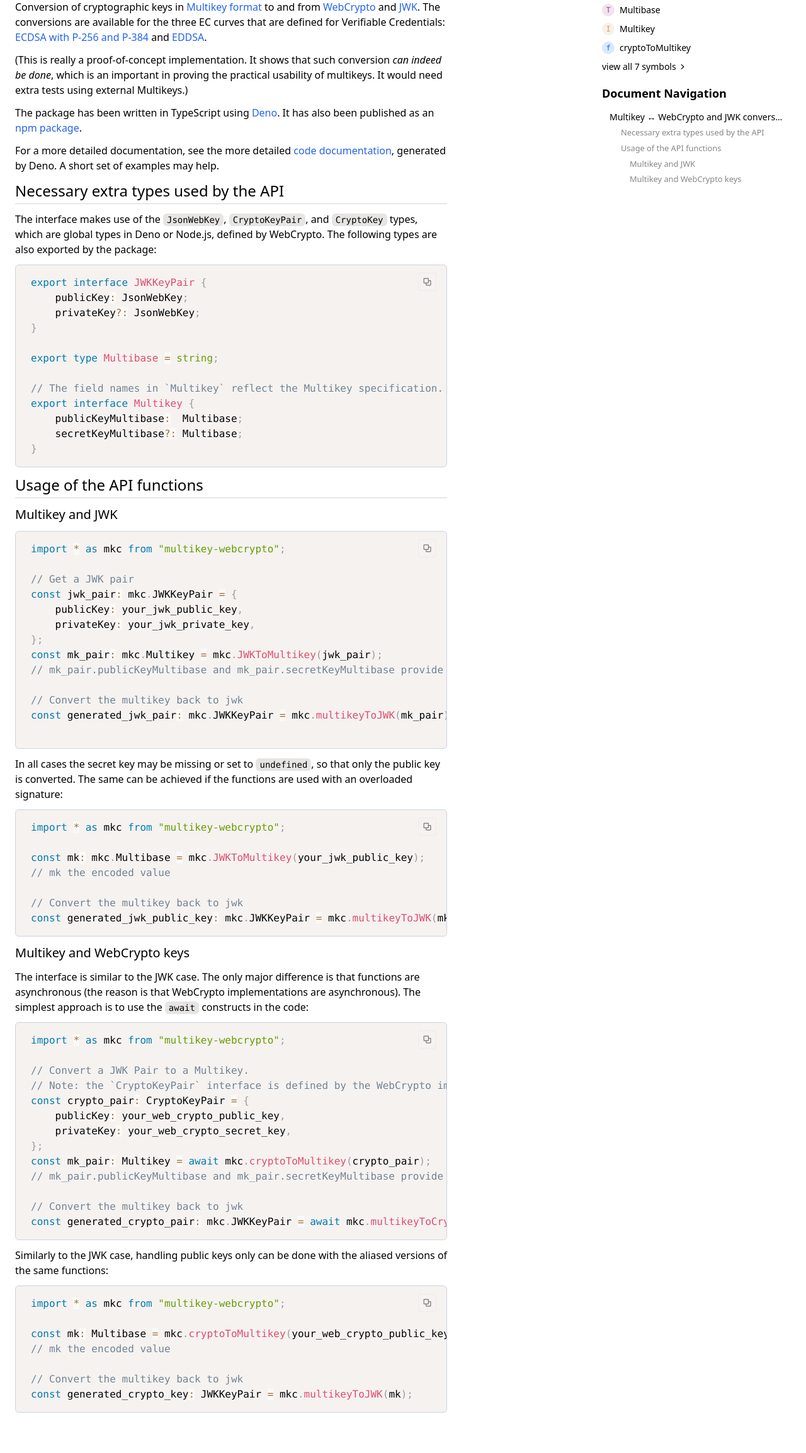
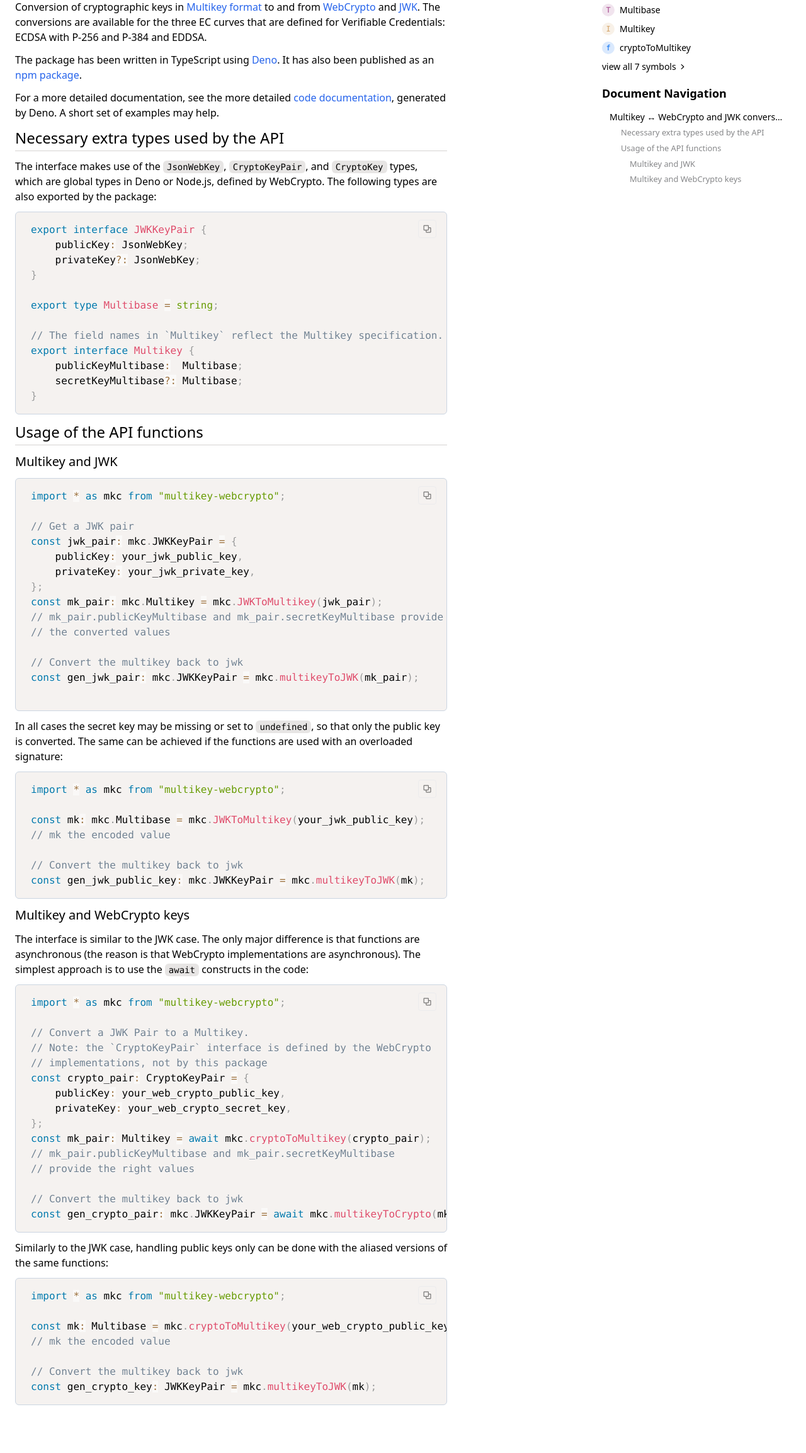
Before and after one commit to iherman/multikey-webcrypto-d, a plain HTML site: page docs/index.html in a window 1280 px wide. Shown: the part 170-2477 px from the top of the page at 63% size. Drawn offline with Linux system fonts and the light colour scheme.

Commit message:
Update some links in the documentation

```diff
--- a/deno.json
+++ b/deno.json
@@ -6,8 +6,7 @@
   "tasks": {
     "docs": {
       "description": "Generate a user API documentation. The task is complicated because it includes the README.md file into the top level, and removes replaces the '~' character from the generated URL with the correct escape.",
-      "command": "sh tools/run_docs.sh",
-      "comment": "deno run -A tools/copy_readme.ts > multikey_webcrypto.ts; deno doc --html --name=\"Multikey/WebCrypto API\" multikey_webcrypto.ts; /bin/rm multikey_webcrypto.ts; deno run -A tools/remove_tilde.ts"
+      "command": "sh tools/run_docs.sh"
     },
     "package": {
       "description": "Generate an npm compatible package into the '.npm' directory.",
--- a/docs/index.html
+++ b/docs/index.html
@@ -27,14 +27,12 @@
 </nav>
 <div id="searchResults"></div><div id="content">
     <main><section >
-  <div class="space-y-2 flex-1 "><div class="space-y-7" id="module_doc"><div class="markdown"><p>--- NOT PRODUCTION READY ---</p>
+  <div class="space-y-2 flex-1 "><div class="space-y-7" id="module_doc"><div class="markdown"><p>--- NOT PRODUCTION READY. WOULD NEED INTEROPERABILITY TESTS---</p>
 <h1 id="multikey-︎-webcrypto-and-jwk-conversions">
 Multikey ↔︎ WebCrypto and JWK conversions</h1>
-<p>Conversion of cryptographic keys in <a href="https://www.w3.org/TR/controller-document/#multikey">Multikey format</a> to and
+<p>Conversion of cryptographic keys in <a href="https://www.w3.org/TR/controller-document/#Multikey">Multikey format</a> to and
 from <a href="https://www.w3.org/TR/WebCryptoAPI/">WebCrypto</a> and <a href="https://datatracker.ietf.org/doc/html/rfc7517">JWK</a>. The conversions are available for the three EC curves that are defined for Verifiable Credentials:
-<a href="https://www.w3.org/TR/vc-di-ecdsa/#multikey">ECDSA with P-256 and P-384</a> and <a href="https://www.w3.org/TR/vc-di-eddsa/#multikey">EDDSA</a>.</p>
-<p>(This is really a proof-of-concept implementation. It shows that such conversion <em>can indeed be done</em>,
-which is an important in proving the practical usability of multikeys. It would need extra tests using external Multikeys.)</p>
+ECDSA with P-256 and P-384 and EDDSA.</p>
 <p>The package has been written in TypeScript using <a href="https://deno.land">Deno</a>. It has also been published as an <a href="https://www.npmjs.com/package/multikey-webcrypto">npm package</a>.</p>
 <p>For a more detailed documentation, see the more detailed <a href="https://iherman.github.io/multikey-webcrypto-d/">code documentation</a>, generated by Deno. A short set of examples may help.</p>
 <h2 id="necessary-extra-types-used-by-the-api">
@@ -86,10 +84,11 @@ const jwk_pair: mkc.JWKKeyPair = {
     privateKey: your_jwk_private_key,
 };
 const mk_pair: mkc.Multikey = mkc.JWKToMultikey(jwk_pair);
-// mk_pair.publicKeyMultibase and mk_pair.secretKeyMultibase provide the converted values
+// mk_pair.publicKeyMultibase and mk_pair.secretKeyMultibase provide
+// the converted values
 
 // Convert the multikey back to jwk
-const generated_jwk_pair: mkc.JWKKeyPair = mkc.multikeyToJWK(mk_pair);
+const gen_jwk_pair: mkc.JWKKeyPair = mkc.multikeyToJWK(mk_pair);
 
 </code><button class="context_button" data-copy="import * as mkc from &quot;multikey-webcrypto&quot;;
 
@@ -99,10 +98,11 @@ const jwk_pair: mkc.JWKKeyPair = {
     privateKey: your_jwk_private_key,
 };
 const mk_pair: mkc.Multikey = mkc.JWKToMultikey(jwk_pair);
-// mk_pair.publicKeyMultibase and mk_pair.secretKeyMultibase provide the converted values
+// mk_pair.publicKeyMultibase and mk_pair.secretKeyMultibase provide
+// the converted values
 
 // Convert the multikey back to jwk
-const generated_jwk_pair: mkc.JWKKeyPair = mkc.multikeyToJWK(mk_pair);
+const gen_jwk_pair: mkc.JWKKeyPair = mkc.multikeyToJWK(mk_pair);
 
 "><svg class="copy" width="15" height="15" viewBox="0 0 15 15" fill="none" xmlns="http://www.w3.org/2000/svg">
 <rect x="2" y="2" width="7" height="7" fill="none"/>
@@ -121,14 +121,14 @@ const mk: mkc.Multibase = mkc.JWKToMultikey(your_jwk_public_key);
 // mk the encoded value
 
 // Convert the multikey back to jwk
-const generated_jwk_public_key: mkc.JWKKeyPair = mkc.multikeyToJWK(mk);
+const gen_jwk_public_key: mkc.JWKKeyPair = mkc.multikeyToJWK(mk);
 </code><button class="context_button" data-copy="import * as mkc from &quot;multikey-webcrypto&quot;;
 
 const mk: mkc.Multibase = mkc.JWKToMultikey(your_jwk_public_key);
 // mk the encoded value
 
 // Convert the multikey back to jwk
-const generated_jwk_public_key: mkc.JWKKeyPair = mkc.multikeyToJWK(mk);
+const gen_jwk_public_key: mkc.JWKKeyPair = mkc.multikeyToJWK(mk);
 "><svg class="copy" width="15" height="15" viewBox="0 0 15 15" fill="none" xmlns="http://www.w3.org/2000/svg">
 <rect x="2" y="2" width="7" height="7" fill="none"/>
 <rect x="6" y="6" width="7" height="7" fill="none"/>
@@ -146,29 +146,33 @@ The simplest approach is to use the <code>await</code> constructs in the code:</
 <pre class="highlight"><code class="language-typescript">import * as mkc from &quot;multikey-webcrypto&quot;;
 
 // Convert a JWK Pair to a Multikey.
-// Note: the `CryptoKeyPair` interface is defined by the WebCrypto implementations, not by this package
+// Note: the `CryptoKeyPair` interface is defined by the WebCrypto
+// implementations, not by this package
 const crypto_pair: CryptoKeyPair = {
     publicKey: your_web_crypto_public_key,
     privateKey: your_web_crypto_secret_key,
 };
 const mk_pair: Multikey = await mkc.cryptoToMultikey(crypto_pair);
-// mk_pair.publicKeyMultibase and mk_pair.secretKeyMultibase provide the right values
+// mk_pair.publicKeyMultibase and mk_pair.secretKeyMultibase
+// provide the right values
 
 // Convert the multikey back to jwk
-const generated_crypto_pair: mkc.JWKKeyPair = await mkc.multikeyToCrypto(mk_pair);
+const gen_crypto_pair: mkc.JWKKeyPair = await mkc.multikeyToCrypto(mk_pair);
 </code><button class="context_button" data-copy="import * as mkc from &quot;multikey-webcrypto&quot;;
 
 // Convert a JWK Pair to a Multikey.
-// Note: the `CryptoKeyPair` interface is defined by the WebCrypto implementations, not by this package
+// Note: the `CryptoKeyPair` interface is defined by the WebCrypto
+// implementations, not by this package
 const crypto_pair: CryptoKeyPair = {
     publicKey: your_web_crypto_public_key,
     privateKey: your_web_crypto_secret_key,
 };
 const mk_pair: Multikey = await mkc.cryptoToMultikey(crypto_pair);
-// mk_pair.publicKeyMultibase and mk_pair.secretKeyMultibase provide the right values
+// mk_pair.publicKeyMultibase and mk_pair.secretKeyMultibase
+// provide the right values
 
 // Convert the multikey back to jwk
-const generated_crypto_pair: mkc.JWKKeyPair = await mkc.multikeyToCrypto(mk_pair);
+const gen_crypto_pair: mkc.JWKKeyPair = await mkc.multikeyToCrypto(mk_pair);
 "><svg class="copy" width="15" height="15" viewBox="0 0 15 15" fill="none" xmlns="http://www.w3.org/2000/svg">
 <rect x="2" y="2" width="7" height="7" fill="none"/>
 <rect x="6" y="6" width="7" height="7" fill="none"/>
@@ -186,14 +190,14 @@ const mk: Multibase = mkc.cryptoToMultikey(your_web_crypto_public_key);
 // mk the encoded value
 
 // Convert the multikey back to jwk
-const generated_crypto_key: JWKKeyPair = mkc.multikeyToJWK(mk);
+const gen_crypto_key: JWKKeyPair = mkc.multikeyToJWK(mk);
 </code><button class="context_button" data-copy="import * as mkc from &quot;multikey-webcrypto&quot;;
 
 const mk: Multibase = mkc.cryptoToMultikey(your_web_crypto_public_key);
 // mk the encoded value
 
 // Convert the multikey back to jwk
-const generated_crypto_key: JWKKeyPair = mkc.multikeyToJWK(mk);
+const gen_crypto_key: JWKKeyPair = mkc.multikeyToJWK(mk);
 "><svg class="copy" width="15" height="15" viewBox="0 0 15 15" fill="none" xmlns="http://www.w3.org/2000/svg">
 <rect x="2" y="2" width="7" height="7" fill="none"/>
 <rect x="6" y="6" width="7" height="7" fill="none"/>
```
Also changed, not shown: docs/all_symbols.html (+1 -1 lines), 1 other file.
